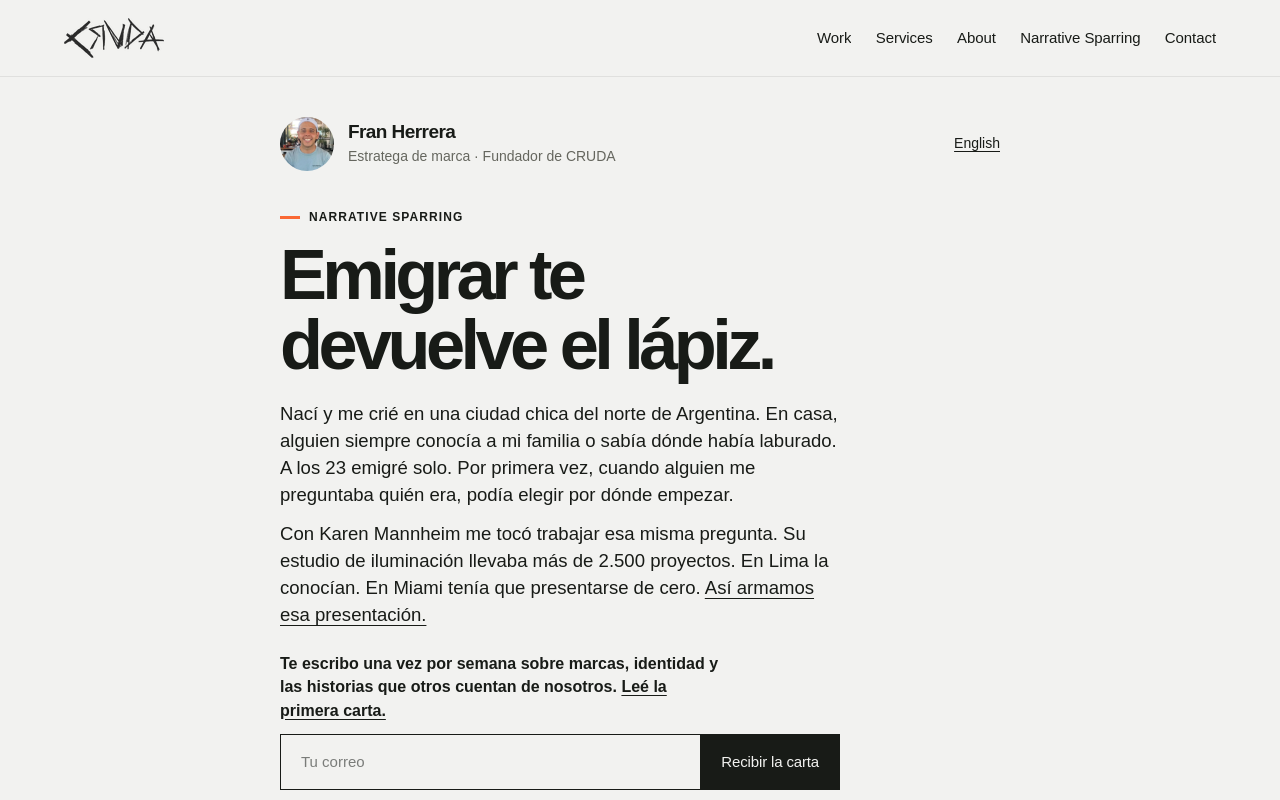
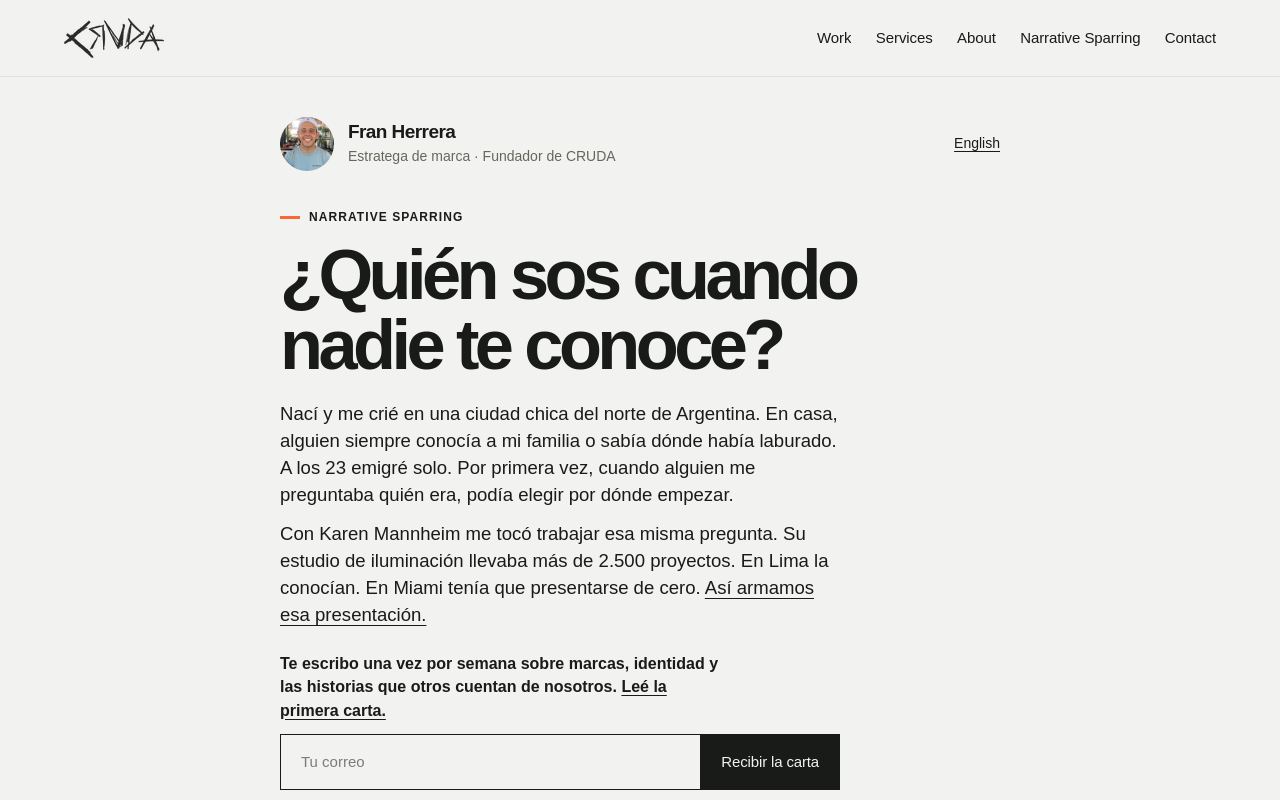
Before and after one commit to FranHerrera23/cruda-story-craft, a Next.js app: page /narrative-sparring in a window 1280 px wide. Shown: the top 800 px of the page. Built offline with nearby package versions, Linux system fonts and the light colour scheme; a web font is replaced by a local one.

Commit message:
Restaurar la pregunta de apertura de Narrative Sparring

```diff
--- a/app/narrative-sparring/page.tsx
+++ b/app/narrative-sparring/page.tsx
@@ -115,7 +115,7 @@ export default async function NarrativeSparring({ searchParams }: PageProps) {
         </div>
         <div className="sparring-letter">
           <p className="sparring-byline">Narrative Sparring</p>
-          <h1 id="apertura">{english ? 'Moving abroad puts the pencil back in your hand.' : 'Emigrar te devuelve el lápiz.'}</h1>
+          <h1 id="apertura">{english ? 'Who are you when no one knows you?' : '¿Quién sos cuando nadie te conoce?'}</h1>
           <p>{english ? 'I grew up in a small city in northern Argentina. Back home, someone always knew my family or where I’d worked. I moved abroad on my own at 23. For the first time, when someone asked who I was, I got to choose where to start.' : 'Nací y me crié en una ciudad chica del norte de Argentina. En casa, alguien siempre conocía a mi familia o sabía dónde había laburado. A los 23 emigré solo. Por primera vez, cuando alguien me preguntaba quién era, podía elegir por dónde empezar.'}</p>
           <p>{english ? 'I worked through that same question with Karen Mannheim. Her lighting studio had more than 2,500 projects behind it. In Lima, people knew her. In Miami, she had to introduce herself from scratch.' : 'Con Karen Mannheim me tocó trabajar esa misma pregunta. Su estudio de iluminación llevaba más de 2.500 proyectos. En Lima la conocían. En Miami tenía que presentarse de cero.'} <Link href="/work/karen-mannheim">{english ? 'Here’s how we introduced her work.' : 'Así armamos esa presentación.'}</Link></p>
           <div className="sparring-signup" id="suscripcion">
```
